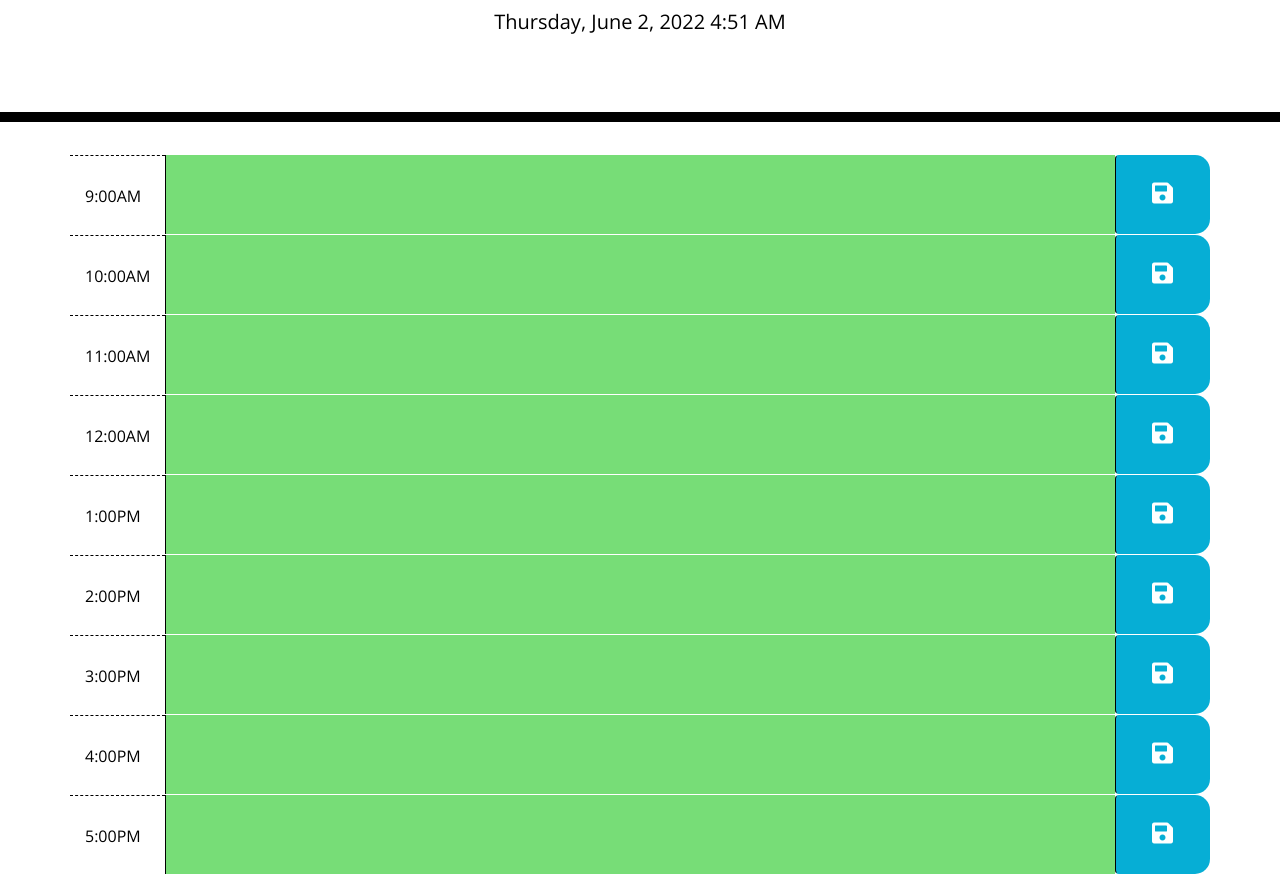
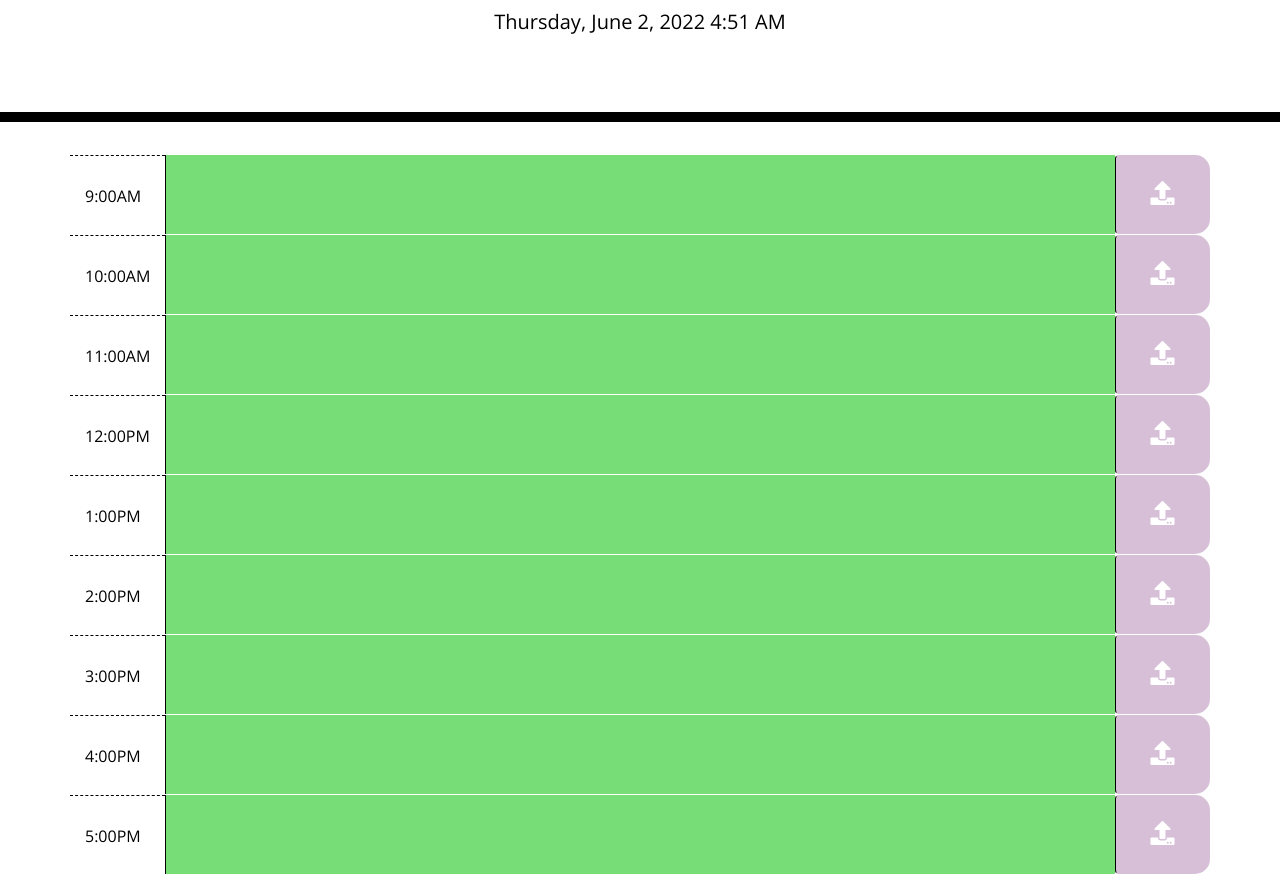
Before and after one commit to rtran1029/Planner, a plain HTML site: page index.html in a window 1280 px wide. Shown: the part 182-1056 px from the top of the page. Drawn offline with nearby package versions, Linux system fonts and the light colour scheme.

Commit message:
save before i fall asleep

```diff
--- a/index.html
+++ b/index.html
@@ -39,80 +39,81 @@
           </div>
           <textarea class="col-md-10 description" id="0900" data-time="09">
           </textarea>
-          <button class="btn saveBtn col-md-1"><i style="font-size:24px" class="fa">&#xf0c7;</i></i></button>
+          <button class="btn saveBtn col-md-1"><i style="font-size:24px" class="fa">&#xf093;</i></i></button>
        </div>
-       <div class="time-blocks row">
+
+       <div id="local10" class="time-blocks row">
          <div class="col-md-1 hour">
            10:00AM
           </div>
           <textarea class="col-md-10 description" id="1000" data-time="10">
           </textarea>
-          <button class="btn saveBtn col-md-1"><i style="font-size:24px" class="fa">&#xf0c7;</i></i></button>
+          <button class="btn saveBtn col-md-1"><i style="font-size:24px" class="fa">&#xf093;</i></i></button>
        </div>
-       <div class="time-blocks row">
+
+       <div id="local11" class="time-blocks row">
          <div class="col-md-1 hour">
            11:00AM
           </div>
           <textarea class="col-md-10 description" id="1100" data-time="11">
           </textarea>
-          <button class="btn saveBtn col-md-1"><i style="font-size:24px" class="fa">&#xf0c7;</i></i></button>
+          <button class="btn saveBtn col-md-1"><i style="font-size:24px" class="fa">&#xf093;</i></i></button>
        </div>
-        <div class="time-blocks row">
+
+       <div id="local12" class="time-blocks row">
          <div class="col-md-1 hour">
-           12:00AM
+           12:00PM
           </div>
           <textarea class="col-md-10 description" id="1200" data-time="12">
           </textarea>
-          <button class="btn saveBtn col-md-1"><i style="font-size:24px" class="fa">&#xf0c7;</i></i></button>
+          <button class="btn saveBtn col-md-1"><i style="font-size:24px" class="fa">&#xf093;</i></i></button>
        </div>
-       <div class="time-blocks row">
+
+       <div id="local13" class="time-blocks row">
          <div class="col-md-1 hour">
            1:00PM
           </div>
           <textarea class="col-md-10 description" id="1300" data-time="13">
           </textarea>
-          <button class="btn saveBtn col-md-1"><i style="font-size:24px" class="fa">&#xf0c7;</i></i></button>
+          <button class="btn saveBtn col-md-1"><i style="font-size:24px" class="fa">&#xf093;</i></i></button>
        </div>
-       <div class="time-blocks row">
+
+       <div id="local14" class="time-blocks row">
          <div class="col-md-1 hour">
            2:00PM
           </div>
           <textarea class="col-md-10 description" id="1400" data-time="14">
           </textarea>
-          <button class="btn saveBtn col-md-1"><i style="font-size:24px" class="fa">&#xf0c7;</i></i></button>
+          <button class="btn saveBtn col-md-1"><i style="font-size:24px" class="fa">&#xf093;</i></i></button>
        </div>
-        <div class="time-blocks row">
+
+       <div id="local15" class="time-blocks row">
          <div class="col-md-1 hour">
            3:00PM
           </div>
           <textarea class="col-md-10 description" id="1500" data-time="15">
           </textarea>
-          <button class="btn saveBtn col-md-1"><i style="font-size:24px" class="fa">&#xf0c7;</i></i></button>
+          <button class="btn saveBtn col-md-1"><i style="font-size:24px" class="fa">&#xf093;</i></i></button>
        </div>
-        <div class="time-blocks row">
+
+       <div id="local16" class="time-blocks row">
          <div class="col-md-1 hour">
            4:00PM
           </div>
           <textarea class="col-md-10 description" id="1600" data-time="16">
           </textarea>
-          <button class="btn saveBtn col-md-1"><i style="font-size:24px" class="fa">&#xf0c7;</i></i></button>
+          <button class="btn saveBtn col-md-1"><i style="font-size:24px" class="fa">&#xf093;</i></i></button>
        </div>
-        <div class="time-blocks row">
+
+       <div id="local17" class="time-blocks row">
           <div class="col-md-1 hour">
            5:00PM
           </div>
           <textarea class="col-md-10 description" id="1700" data-time="17">
           </textarea>
-          <button class="btn saveBtn col-md-1"><i style="font-size:24px" class="fa">&#xf0c7;</i></i></button>
+          <button class="btn saveBtn col-md-1"><i style="font-size:24px" class="fa">&#xf093;</i></i></button>
        </div>
-       <!-- <div>10:00 AM</div>
-       <div>11:00 AM</div>
-       <div>12:00 PM</div>
-       <div>1:00 PM</div>
-       <div>2:00 PM</div>
-       <div>3:00 PM</div>
-       <div>4:00 PM</div>
-       <div>5:00 PM</div> -->
+
     </div>
 
     <script src="https://cdnjs.cloudflare.com/ajax/libs/jquery/3.2.1/jquery.min.js"></script>
--- a/script.js
+++ b/script.js
@@ -62,4 +62,13 @@ let timeSlotElArray = [
     localStorage.setItem(times, text);
     console.log(times, text)
 })
+
 $("#local09 .description").val(localStorage.getItem("local09"));
+$("#local10 .description").val(localStorage.getItem("local10"));
+$("#local11 .description").val(localStorage.getItem("local11"));
+$("#local12 .description").val(localStorage.getItem("local12"));
+$("#local13 .description").val(localStorage.getItem("local13"));
+$("#local14 .description").val(localStorage.getItem("local14"));
+$("#local15 .description").val(localStorage.getItem("local15"));
+$("#local16 .description").val(localStorage.getItem("local16"));
+$("#local17 .description").val(localStorage.getItem("local17"));
--- a/style.css
+++ b/style.css
@@ -61,7 +61,7 @@ textarea {
   border-left: 1px solid black;
   border-top-right-radius: 15px;
   border-bottom-right-radius: 15px;
-  background-color: #06aed5;
+  background-color: thistle;
   color: white;
 }
 
```
Also changed, not shown: 1 other file. Lines whose indentation alone changed are shown as unchanged.
